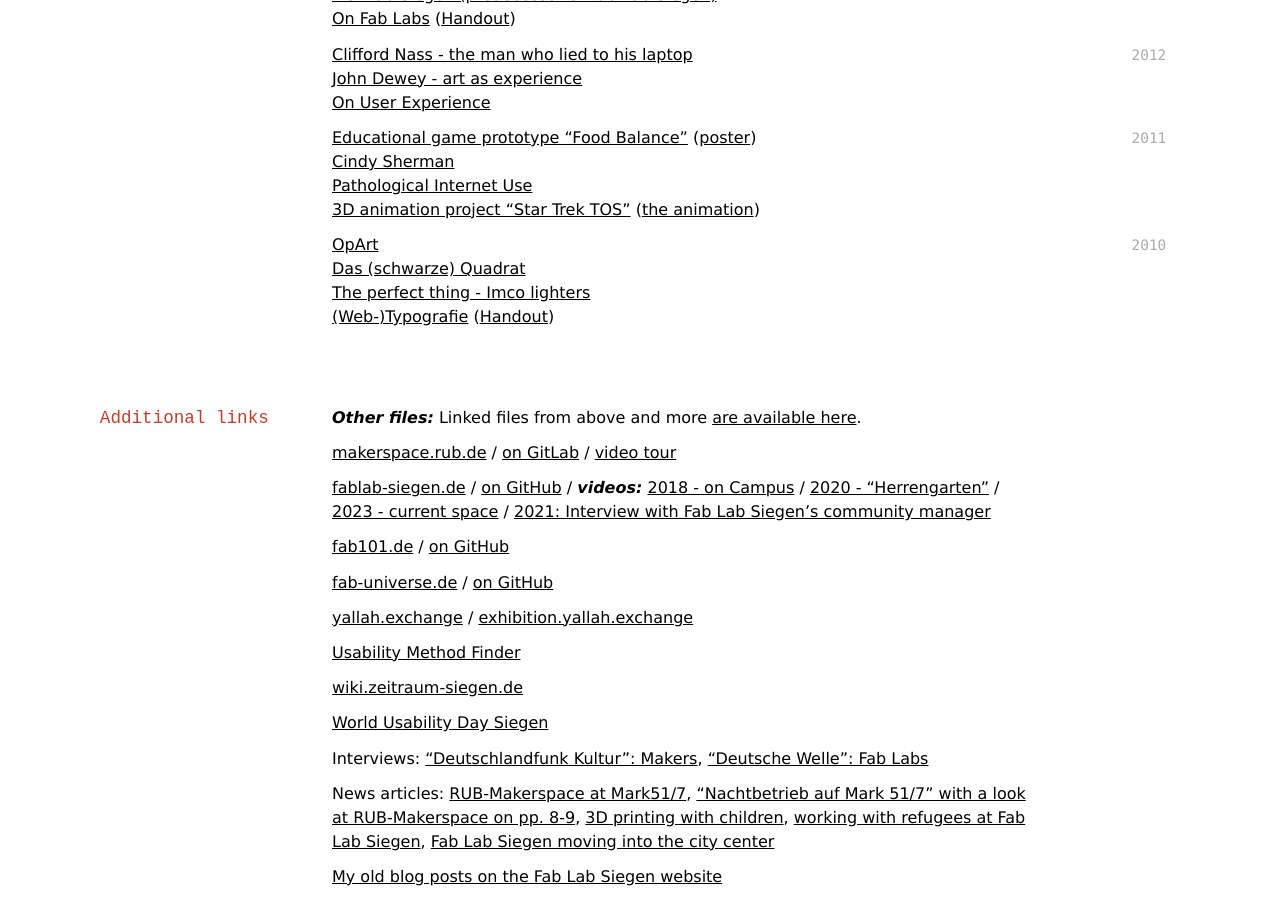
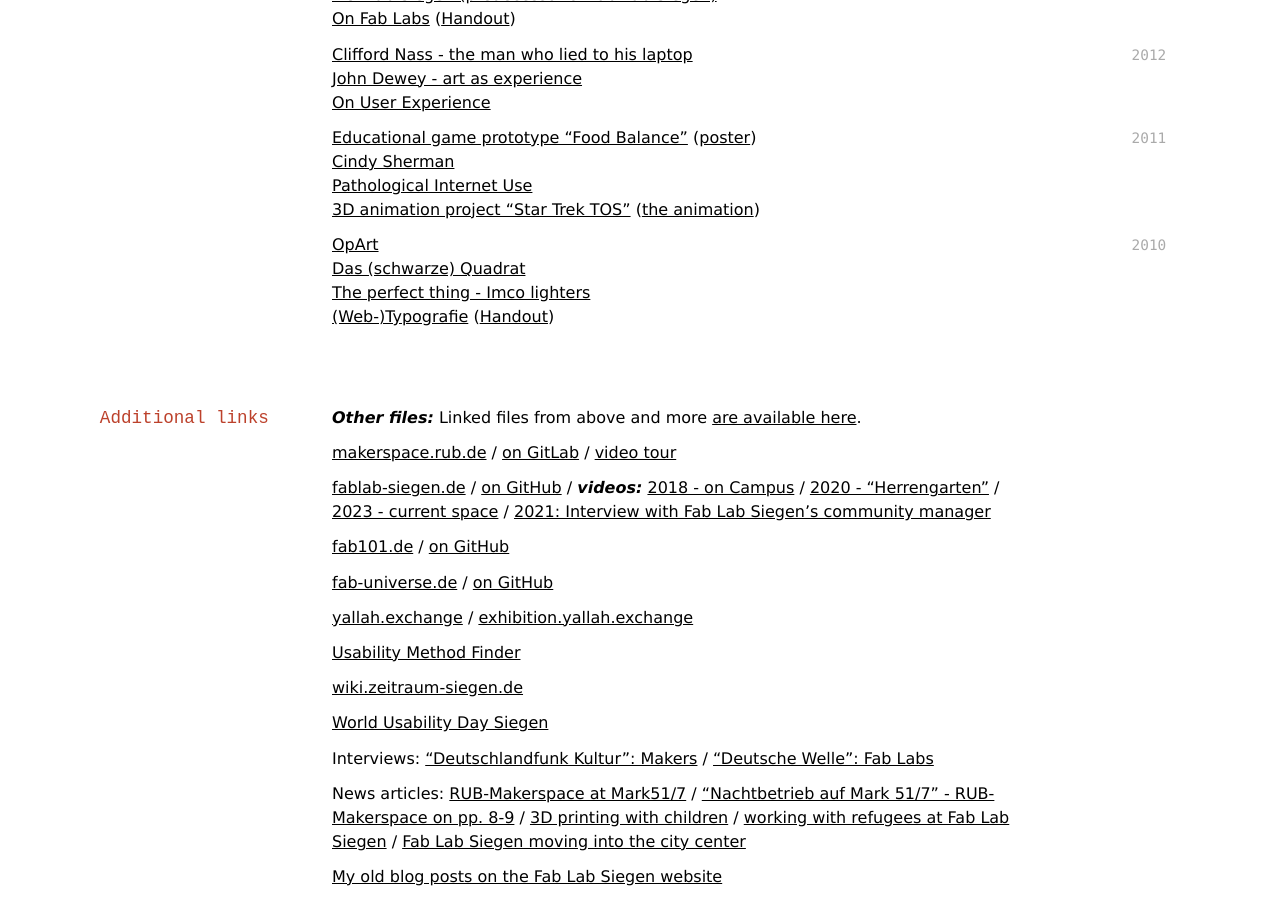
Before and after one commit to oliverstickel/oliverstickel.github.io, a Jekyll site: the page built from index.md, in a window 1280 px wide and 900 px high, scrolled down 9623 px. Built offline with Jekyll 4.4.1, drawn with Linux system fonts in a browser that asks for light colours; nearby versions of some CDN libraries; a style sheet for code colours, icons or effects is not loaded.

Commit message:
Update index.md

```diff
--- a/index.md
+++ b/index.md
@@ -383,8 +383,8 @@ Workshop on Usability & User Experience: [one day](files/slides/2015-uux-worksho
 
 [World Usability Day Siegen](https://www.wud-siegen.de/)
 
-Interviews: ["Deutschlandfunk Kultur": Makers](https://www.deutschlandfunkkultur.de/maker-faire-ruhr-in-dortmund-bastler-war-frueher-maker-ist-100.html), ["Deutsche Welle": Fab Labs](https://www.dw.com/de/fablab-gemeinsam-t%C3%BCftelts-sich-leichter/a-49714943)
+Interviews: ["Deutschlandfunk Kultur": Makers](https://www.deutschlandfunkkultur.de/maker-faire-ruhr-in-dortmund-bastler-war-frueher-maker-ist-100.html) / ["Deutsche Welle": Fab Labs](https://www.dw.com/de/fablab-gemeinsam-t%C3%BCftelts-sich-leichter/a-49714943)
 
-News articles: [RUB-Makerspace at Mark51/7](https://www.waz.de/staedte/bochum/exklusiv-blick-auf-mark-51-7-wahnsinn-was-sich-getan-hat-id239011815.html), ["Nachtbetrieb auf Mark 51/7" with a look at RUB-Makerspace on pp. 8-9](https://ruhrtal-verlag.de/wp-content/uploads/halloboOST_011_5.pdf), [3D printing with children](https://www.wp.de/staedte/siegerland/kinder-drucken-in-kreuztaler-stadtbibliothek-in-3d-id11160424.html), [working with refugees at Fab Lab Siegen](https://www.3d-grenzenlos.de/magazin/kurznachrichten/projekts-learnspaces-uni-siegen-fuer-fluechtlinge-27340123/), [Fab Lab Siegen moving into the city center](https://siegerland18.rssing.com/chan-16077931/article8552-live.html)
+News articles: [RUB-Makerspace at Mark51/7](https://www.waz.de/staedte/bochum/exklusiv-blick-auf-mark-51-7-wahnsinn-was-sich-getan-hat-id239011815.html) / ["Nachtbetrieb auf Mark 51/7" - RUB-Makerspace on pp. 8-9](https://ruhrtal-verlag.de/wp-content/uploads/halloboOST_011_5.pdf) / [3D printing with children](https://www.wp.de/staedte/siegerland/kinder-drucken-in-kreuztaler-stadtbibliothek-in-3d-id11160424.html) / [working with refugees at Fab Lab Siegen](https://www.3d-grenzenlos.de/magazin/kurznachrichten/projekts-learnspaces-uni-siegen-fuer-fluechtlinge-27340123/) / [Fab Lab Siegen moving into the city center](https://siegerland18.rssing.com/chan-16077931/article8552-live.html)
 
 [My old blog posts on the Fab Lab Siegen website](https://fablab-siegen.de/author/oliver_dummy/)
```
